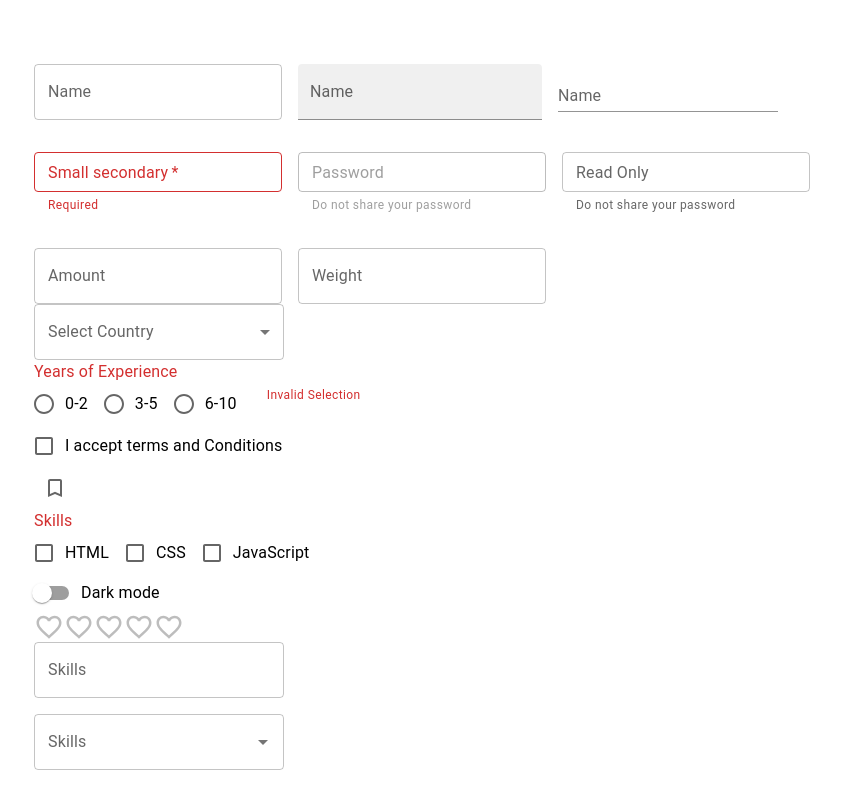
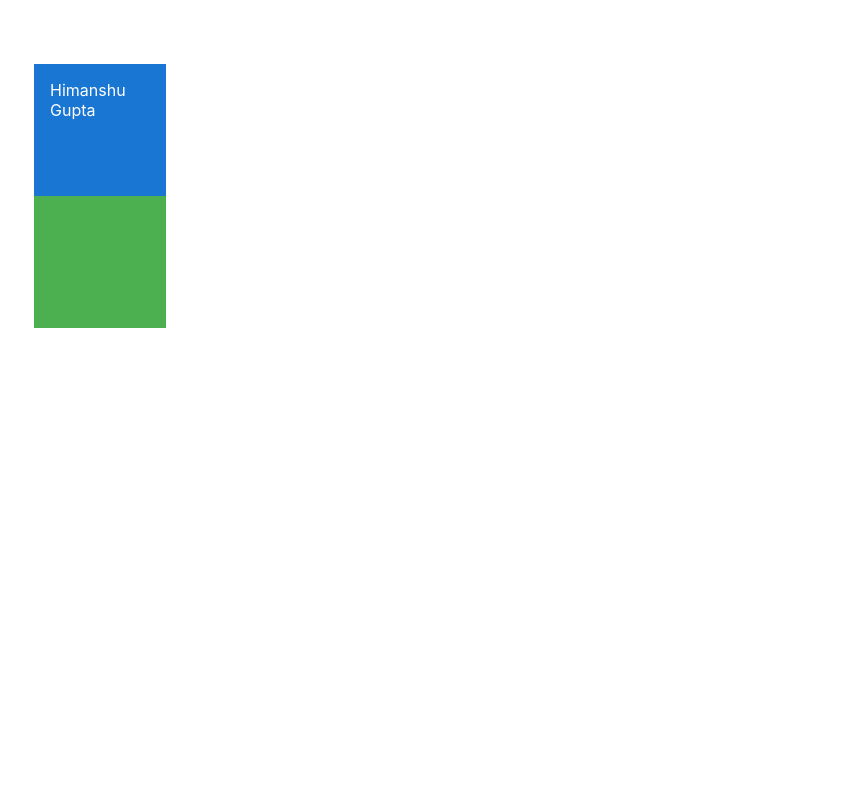
Before and after one commit to devhimanshuu/Full_stack_Journey, a React (Create React App) app in the folder Front-end/Material-UI/: page / in a window 1280 px wide. Shown: the top 808 px of the page, without its empty margins (30-871 px from the left). Built offline with nearby package versions, Linux system fonts and the light colour scheme.

Commit message:
muiLayout

```diff
--- a/Front-end/Material-UI/src/App.tsx
+++ b/Front-end/Material-UI/src/App.tsx
@@ -8,16 +8,18 @@ import MuiCheckBox from "./components/muiCheckBox";
 import { MuiSwitch } from "./components/muiSwitch";
 import { MuiRating } from "./components/muiRating";
 import { MuiAutoComplete } from "./components/muiAutoComplete";
+import { MuiLayout } from "./components/muiLayout";
 function App() {
   return (
     <div className="App">
-      <MuiTextfield />
+      {/* <MuiTextfield />
       <MuiSelect />
       <MuiRadioButton />
       <MuiCheckBox />
       <MuiSwitch />
       <MuiRating />
-      <MuiAutoComplete />
+      <MuiAutoComplete /> */}
+      <MuiLayout />
     </div>
   );
 }
--- /dev/null
+++ b/Front-end/Material-UI/src/components/muiLayout.tsx
@@ -0,0 +1,30 @@
+import React from "react";
+import { Box } from "@mui/material";
+export const MuiLayout = () => {
+  return (
+    <>
+      <Box
+        // component="span"
+        sx={{
+          backgroundColor: "primary.main",
+          color: "white",
+          padding: "16px",
+          width: "100px",
+          height: "100px",
+          "&:hover": {
+            backgroundColor: "primary.light",
+          },
+        }}
+      >
+        Himanshu Gupta
+      </Box>
+      <Box
+        display="flex"
+        height="100px"
+        width="100px"
+        bgcolor="success.light"
+        p={2}
+      ></Box>
+    </>
+  );
+};
```
